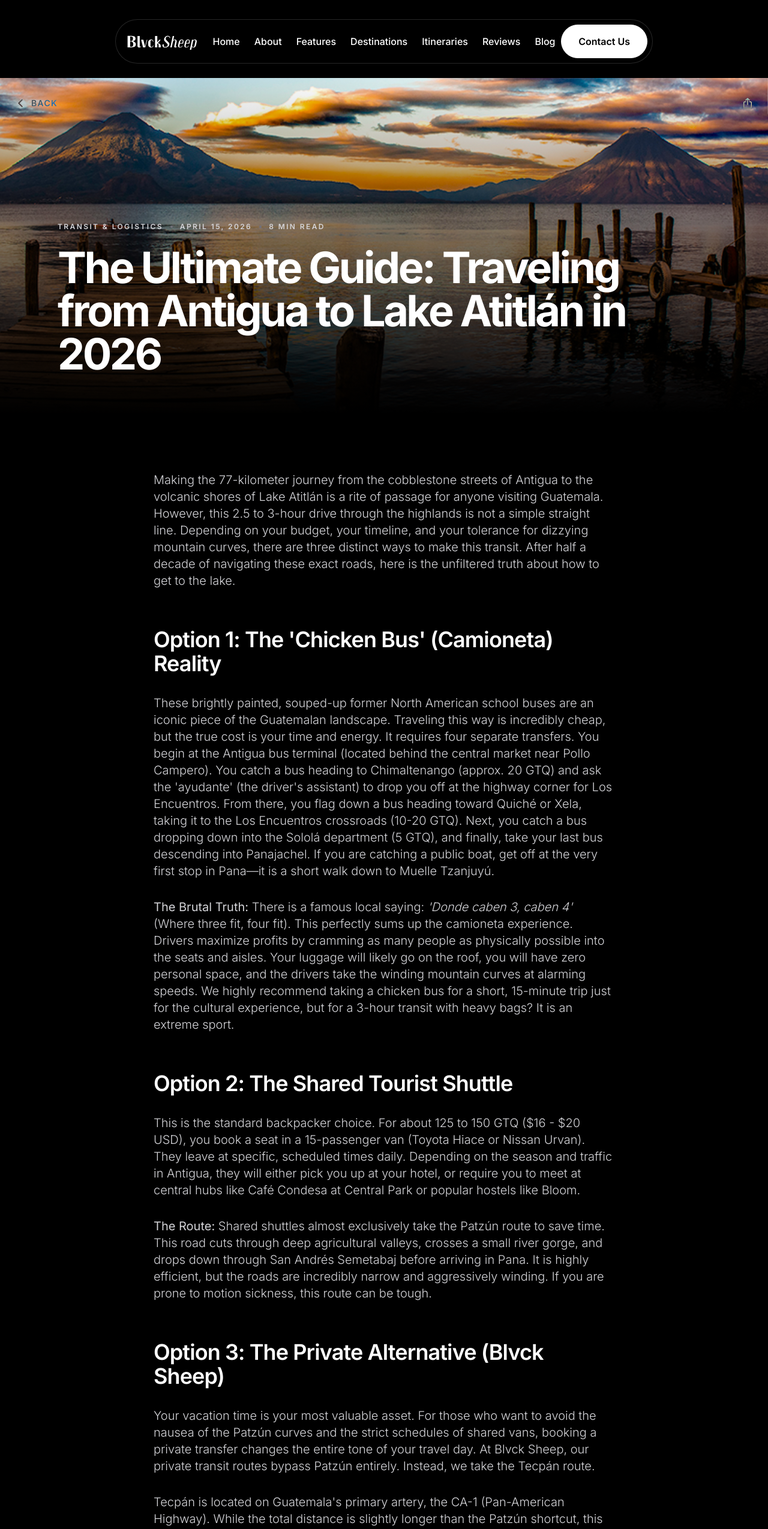
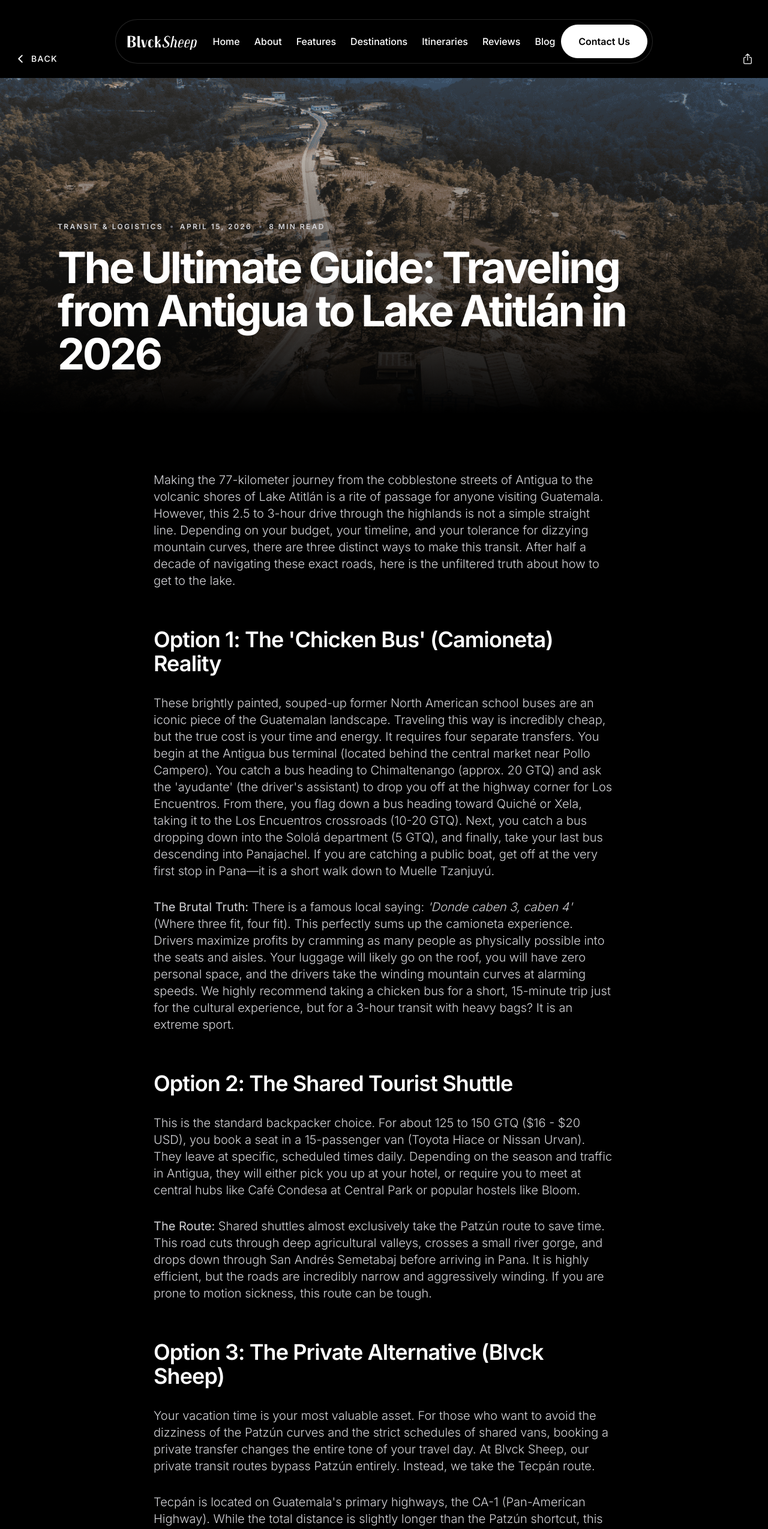
Before and after one commit to byron-rod/blvck-sheep, a Next.js app: page /journal/antigua-to-lake-atitlan-guide in a window 1280 px wide. Shown: the top 2549 px of the page at 60% size. Built offline with nearby package versions, Linux system fonts and the light colour scheme.

Commit message:
updating copy and fixing errors

```diff
--- a/src/app/journal/[id]/page.tsx
+++ b/src/app/journal/[id]/page.tsx
@@ -46,7 +46,7 @@ export default function JournalArticlePage({ params }: Props) {
   return (
     <div className="relative min-h-screen bg-black text-white font-sans selection:bg-white selection:text-black pb-24">
       {/* Top Nav Overlay - Now Fixed and Scrollable */}
-            <nav className="absolute top-0 left-0 w-full z-50 flex justify-between items-center px-6 py-8 mix-blend-difference ">
+            <nav className="fixed top-14 left-0 w-full z-50 flex justify-between items-center px-6 py-8 mix-blend-difference ">
               <button
                 onClick={() => router.back()}
                 className="group flex items-center gap-2 text-sm uppercase tracking-widest font-medium hover:opacity-70 transition-opacity pointer-events-auto"
--- a/src/app/page.tsx
+++ b/src/app/page.tsx
@@ -19,8 +19,8 @@ export default function Home() {
       <Hero />
       {/* <LogoTicker /> */}
       <About />
+      <Features />
       <ServiceTiers />
-      <Features />
       <CuratedExperiences />
       <CuratedAccommodations />
       <Destinations />
--- a/src/data/journal.ts
+++ b/src/data/journal.ts
@@ -17,8 +17,12 @@ export type JournalPost = {
   content: ContentBlock[];
 };
 
+import decodingJournalImage from "@/assets/images/decoding-journal.png";
+import roadguideJournalImage from "@/assets/images/roadguide-journal.png";
+import simJournalImage from "@/assets/images/sim-journal.png";
+
 import atitlanImage from "@/assets/images/atitlan.jpg";
-import wellnessAtitlanImage from "@/assets/images/wellness-atitlan.png";
+
 
 export const journalData: JournalPost[] = [
   {
@@ -27,7 +31,7 @@ export const journalData: JournalPost[] = [
     excerpt: "Everything you need to know about navigating Guatemala's most popular route. From surviving the chaotic 'chicken buses' to finding the perfect lakeside sanctuary.",
     publishDate: "April 15, 2026",
     readTime: "8 MIN READ",
-    heroImage: atitlanImage.src,
+    heroImage: roadguideJournalImage.src,
     category: "Transit & Logistics",
     content: [
       {
@@ -64,15 +68,15 @@ export const journalData: JournalPost[] = [
       },
       {
         type: "paragraph",
-        value: "Your vacation time is your most valuable asset. For those who want to avoid the nausea of the Patzún curves and the strict schedules of shared vans, booking a private transfer changes the entire tone of your travel day. At Blvck Sheep, our private transit routes bypass Patzún entirely. Instead, we take the Tecpán route."
+        value: "Your vacation time is your most valuable asset. For those who want to avoid the dizziness of the Patzún curves and the strict schedules of shared vans, booking a private transfer changes the entire tone of your travel day. At Blvck Sheep, our private transit routes bypass Patzún entirely. Instead, we take the Tecpán route."
       },
       {
         type: "paragraph",
-        value: "Tecpán is located on Guatemala's primary artery, the CA-1 (Pan-American Highway). While the total distance is slightly longer than the Patzún shortcut, this highway offers significantly more room to breathe. Instead of navigating tight, single-lane mountain passes, the CA-1 features two wide lanes in each direction and vastly superior road conditions, making for a much smoother ride. Furthermore, Tecpán happens to be a celebrated culinary destination, famous for its artisanal cheeses, smoked sausages, and highway steakhouses."
+        value: "Tecpán is located on Guatemala's primary highways, the CA-1 (Pan-American Highway). While the total distance is slightly longer than the Patzún shortcut, this highway offers significantly more room to breathe. Instead of navigating tight, single-lane mountain passes, the CA-1 features two wide lanes in each direction and vastly superior road conditions, making for a much smoother ride. Furthermore, Tecpán happens to be a celebrated culinary destination, famous for its artisanal cheeses, smoked sausages, and highway steakhouses."
       },
       {
         type: "paragraph",
-        value: "More importantly, this route grants immediate access to the ancient Kaqchikel Mayan ruins of Iximché. We highly recommend a quick detour on your way to or from the lake. Our private drivers can pause your transit, allowing you to explore the ruins and enjoy an authentic local lunch before making the final descent to the water via the 'Las Trampas' route. This specific approach offers breathtaking, high-altitude views of the lake, plus all three volcanos, from the mountains before winding down through San Andrés Semetabaj and into Pana."
+        value: "More importantly, this route grants immediate access to the ancient Kaqchikel Mayan ruins of Iximché, the entrance is only Q5, if you are lucky you can get to witness a traditional mayan ceremony while exploring the ruins. We highly recommend this quick detour on your way to or from the lake. Our private drivers can pause your transit, allowing you to explore the ruins and enjoy an authentic local lunch before making the final descent to the water via the 'Las Trampas' route. This specific approach offers breathtaking, high-altitude views of the lake, plus all three volcanos, from the mountains before winding down through San Andrés Semetabaj and into Pana."
       },
       {
         type: "cta",
@@ -100,7 +104,7 @@ export const journalData: JournalPost[] = [
     excerpt: "Navigating mobile data in Guatemala can be surprisingly frustrating due to strict registration laws. Here is the ultimate guide to bypassing the paperwork and getting online the moment you land.",
     publishDate: "April 13, 2026",
     readTime: "5 MIN READ",
-    heroImage: "https://images.unsplash.com/photo-1512428559087-560fa5ceab42?q=80&w=2500&auto=format&fit=crop",
+    heroImage: simJournalImage.src,
     category: "Travel Hacks",
     content: [
       {
@@ -162,7 +166,7 @@ export const journalData: JournalPost[] = [
     excerpt: "Lake Atitlán is not a single destination; it is a complex network of distinct micro-cultures. Here is the insider’s guide to choosing the perfect shoreline for your aesthetic and energy.",
     publishDate: "April 20, 2026",
     readTime: "8 MIN READ",
-    heroImage: wellnessAtitlanImage.src,
+    heroImage: decodingJournalImage.src,
     category: "Insider Guides",
     content: [
       {
--- a/src/sections/About.tsx
+++ b/src/sections/About.tsx
@@ -4,7 +4,7 @@ import Tag from "@/components/Tag";
 import { useEffect, useRef, useState } from "react";
 import { twMerge } from "tailwind-merge";
 
-const text = `With our service, it's all about comfort, safety and a personalized touch. We've got you covered with flexible schedules, options for budget travelers, or a more private experience, and we can help you plan your trip to discover Guatemala like a local.`;
+const text = `Traveling through Guatemala is an adventure; getting around shouldn't be. Blvck Sheep was built to give you peace of mind on the road. Whether you are taking one of our shared routes or a direct private ride across the highlands, our priority is your safety and comfort.`;
 const words = text.split(" ");
 
 export default function About() {
--- a/src/sections/ServiceTiers.tsx
+++ b/src/sections/ServiceTiers.tsx
@@ -24,7 +24,7 @@ const tiers = [
   {
     name: "Blvck Sheep",
     icon: Sparkle,
-    description: "The ultimate premium standard. Absolute comfort featuring eco-friendly rides, complimentary concierge perks, and total control over your curated experience with our highest-tier vehicles.\n\nFleet: State-of-the-art Hybrids SUVs.",
+    description: "A quieter, more intentional way to travel. This tier pairs the smooth ride of our eco-conscious hybrid/electric vehicles with complimentary concierge perks, our most refined service. \n\nFleet: Hybrid SUVs.",
     textRest: "text-zinc-700",
     bgRest: "bg-zinc-950",
     borderRest: "border-zinc-700",
```
